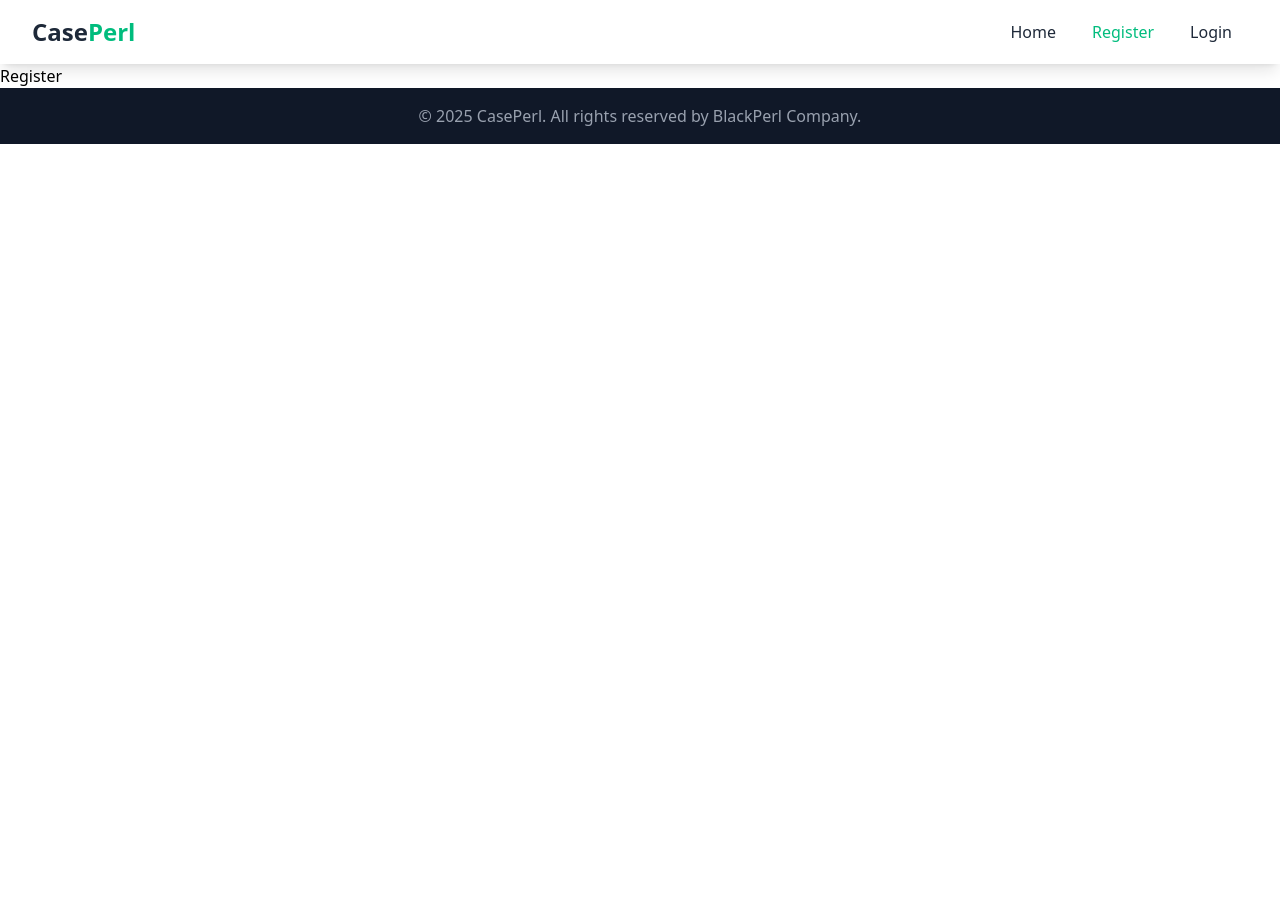
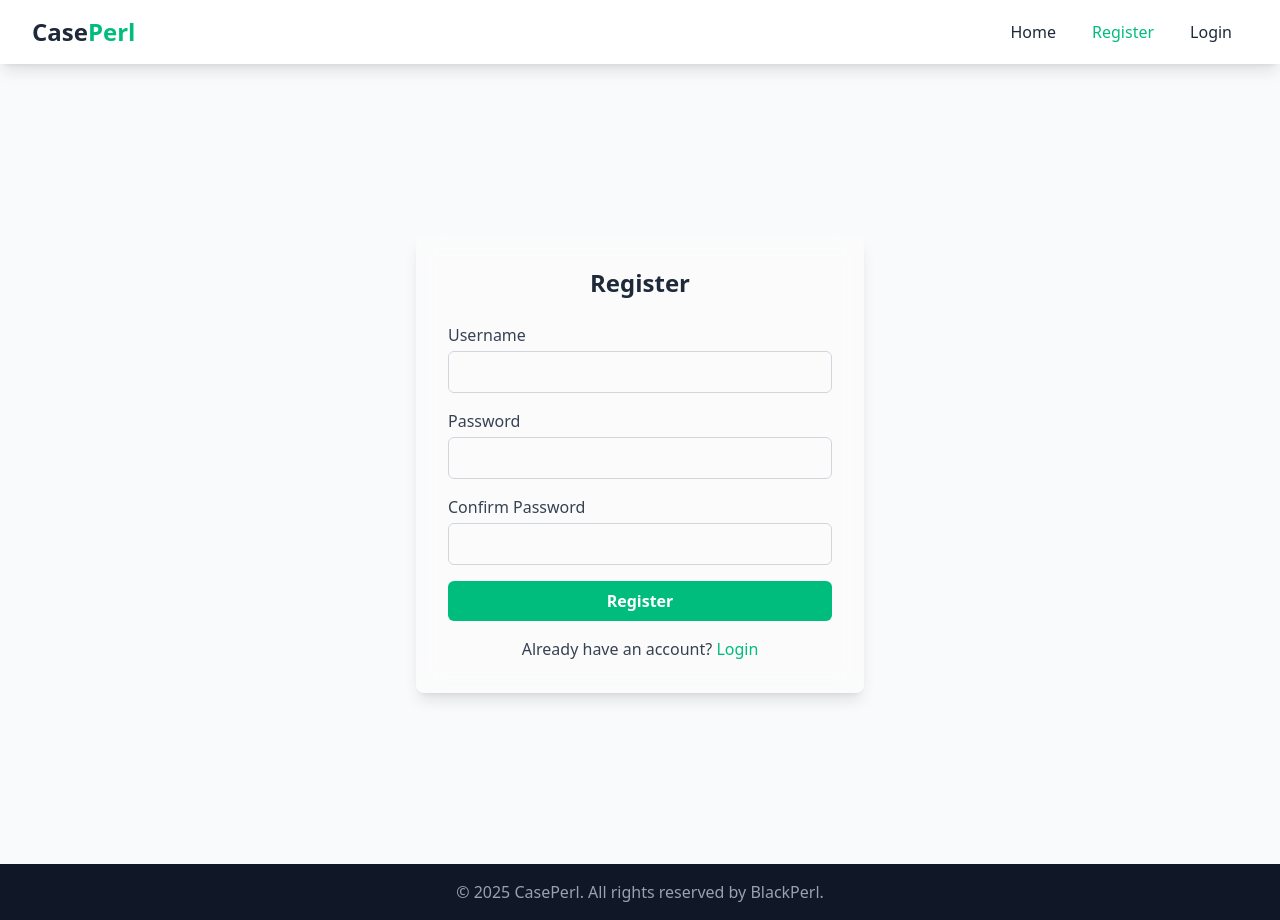
Before and after one commit to gdevakrishnan/caseperl, a React (Vite) app in the folder frontend/: page /register in a window 1280 px wide. Before the commit the page ends 800 px from the top, so only its background shows below. Built offline with nearby package versions, Linux system fonts and the light colour scheme.

Commit message:
Auth UI v1

```diff
--- a/frontend/src/components/Footer.jsx
+++ b/frontend/src/components/Footer.jsx
@@ -4,7 +4,7 @@ const Footer = () => {
   return (
     <footer className="bg-gray-900 text-gray-400 py-4 text-center">
       <p>
-        © {new Date().getFullYear()} CasePerl. All rights reserved by BlackPerl Company.
+        © {new Date().getFullYear()} CasePerl. All rights reserved by BlackPerl.
       </p>
     </footer>
   );
--- a/frontend/src/pages/auth/Login.jsx
+++ b/frontend/src/pages/auth/Login.jsx
@@ -1,11 +1,85 @@
-import React from 'react'
+import React, { useState } from 'react';
+import { Link } from 'react-router-dom';
 
 const Login = () => {
+  const [formData, setFormData] = useState({
+    uname: '',
+    password: ''
+  });
+
+  const handleChange = (e) => {
+    const { name, value } = e.target;
+    setFormData({ ...formData, [name]: value });
+  };
+
+  const handleSubmit = (e) => {
+    e.preventDefault();
+
+    if (!formData.uname.trim() || !formData.password) {
+      alert('Please fill in all fields.');
+      return;
+    }
+
+    console.log('Login submitted:', formData);
+
+    setFormData({ uname: '', password: '' });
+
+    alert('Login successful! (Check console for submitted data)');
+  };
+
   return (
-    <div>
-      <h1>Login</h1>
+    <div className="min-h-screen flex items-center justify-center bg-gray-50">
+      <div className="w-full max-w-md bg-white/30 backdrop-blur-md p-8 rounded-lg shadow-lg">
+        <h2 className="text-2xl font-bold text-gray-800 mb-6 text-center">
+          Login
+        </h2>
+        <form onSubmit={handleSubmit} className="space-y-4">
+          <div>
+            <label htmlFor="uname" className="block text-gray-700 font-medium mb-1">
+              Username
+            </label>
+            <input
+              type="text"
+              name="uname"
+              id="uname"
+              value={formData.uname}
+              onChange={handleChange}
+              className="w-full px-4 py-2 rounded-md border focus:outline-none focus:ring-2 focus:ring-emerald-500 border-gray-300"
+            />
+          </div>
+
+          <div>
+            <label htmlFor="password" className="block text-gray-700 font-medium mb-1">
+              Password
+            </label>
+            <input
+              type="password"
+              name="password"
+              id="password"
+              value={formData.password}
+              onChange={handleChange}
+              className="w-full px-4 py-2 rounded-md border focus:outline-none focus:ring-2 focus:ring-emerald-500 border-gray-300"
+            />
+          </div>
+
+          <button
+            type="submit"
+            className="w-full py-2 px-4 rounded-md bg-emerald-500 text-white font-semibold hover:bg-emerald-600 transition-colors"
+          >
+            Login
+          </button>
+        </form>
+
+        {/* Register link */}
+        <p className="mt-4 text-center text-gray-700">
+          Don't have an account?{' '}
+          <Link to="/register" className="text-emerald-500 font-medium hover:underline">
+            Register
+          </Link>
+        </p>
+      </div>
     </div>
-  )
-}
+  );
+};
 
-export default Login
+export default Login;
--- a/frontend/src/pages/auth/Register.jsx
+++ b/frontend/src/pages/auth/Register.jsx
@@ -1,11 +1,106 @@
-import React from 'react'
+import React, { useState } from 'react';
+import { Link } from 'react-router-dom';
 
 const Register = () => {
+  const [formData, setFormData] = useState({
+    uname: '',
+    password1: '',
+    password2: ''
+  });
+
+  const handleChange = (e) => {
+    const { name, value } = e.target;
+    setFormData({ ...formData, [name]: value });
+  };
+
+  const handleSubmit = (e) => {
+    e.preventDefault();
+
+    if (!formData.uname.trim() || !formData.password1 || !formData.password2) {
+      alert('Please fill in all fields.');
+      return;
+    }
+
+    if (formData.password1 !== formData.password2) {
+      alert('Passwords do not match.');
+      return;
+    }
+
+    console.log('Form submitted:', formData);
+
+    setFormData({ uname: '', password1: '', password2: '' });
+
+    alert('Registration successful! (Check console for submitted data)');
+  };
+
+
   return (
-    <div>
-      <h1>Register</h1>
+    <div className="min-h-screen flex items-center justify-center bg-gray-50">
+      <div className="w-full max-w-md bg-white/30 backdrop-blur-md p-8 rounded-lg shadow-lg">
+        <h2 className="text-2xl font-bold text-gray-800 mb-6 text-center">
+          Register
+        </h2>
+        <form onSubmit={handleSubmit} className="space-y-4">
+          <div>
+            <label htmlFor="uname" className="block text-gray-700 font-medium mb-1">
+              Username
+            </label>
+            <input
+              type="text"
+              name="uname"
+              id="uname"
+              value={formData.uname}
+              onChange={handleChange}
+              className={'w-full px-4 py-2 rounded-md border focus:outline-none focus:ring-2 focus:ring-emerald-500 border-gray-300'}
+            />
+          </div>
+
+          <div>
+            <label htmlFor="password1" className="block text-gray-700 font-medium mb-1">
+              Password
+            </label>
+            <input
+              type="password"
+              name="password1"
+              id="password1"
+              value={formData.password1}
+              onChange={handleChange}
+              className={'w-full px-4 py-2 rounded-md border focus:outline-none focus:ring-2 focus:ring-emerald-500 border-gray-300'}
+            />
+          </div>
+
+          <div>
+            <label htmlFor="password2" className="block text-gray-700 font-medium mb-1">
+              Confirm Password
+            </label>
+            <input
+              type="password"
+              name="password2"
+              id="password2"
+              value={formData.password2}
+              onChange={handleChange}
+              className={'w-full px-4 py-2 rounded-md border focus:outline-none focus:ring-2 focus:ring-emerald-500 border-gray-300'}
+            />
+          </div>
+
+          <button
+            type="submit"
+            className="w-full py-2 px-4 rounded-md bg-emerald-500 text-white font-semibold hover:bg-emerald-600 transition-colors"
+          >
+            Register
+          </button>
+        </form>
+
+        {/* Login link */}
+        <p className="mt-4 text-center text-gray-700">
+          Already have an account?{' '}
+          <Link to="/login" className="text-emerald-500 font-medium hover:underline">
+            Login
+          </Link>
+        </p>
+      </div>
     </div>
-  )
-}
+  );
+};
 
-export default Register
+export default Register;
```
